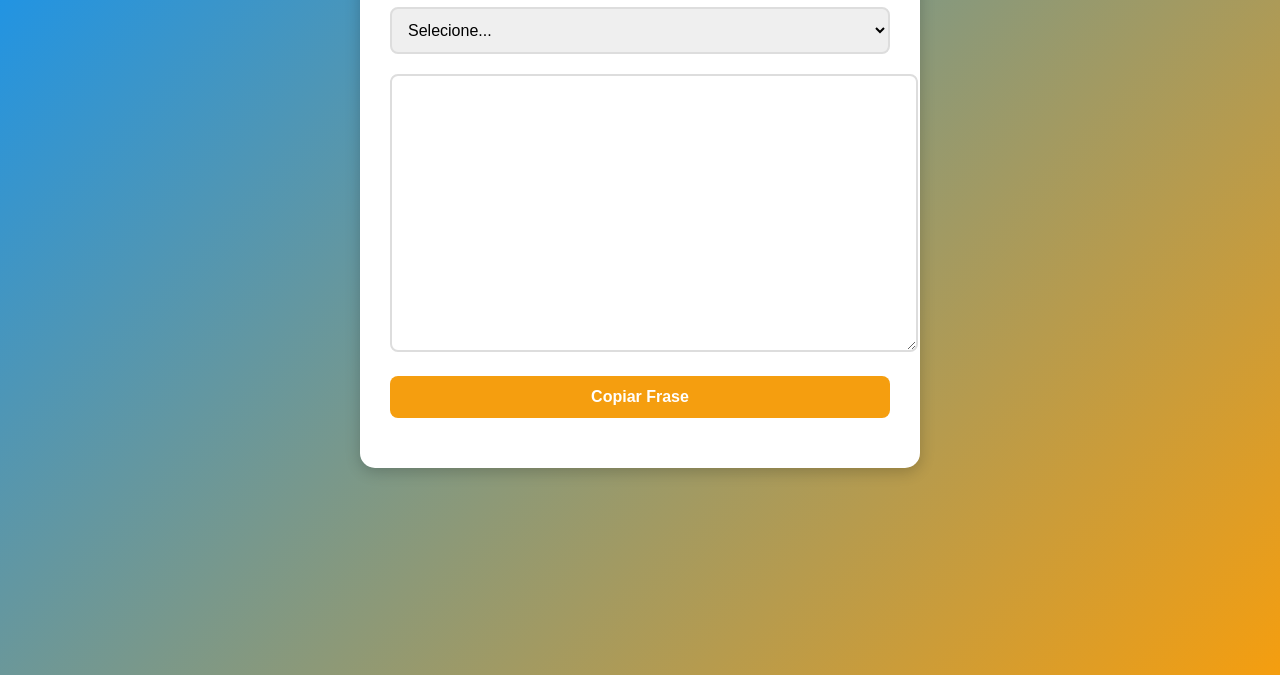
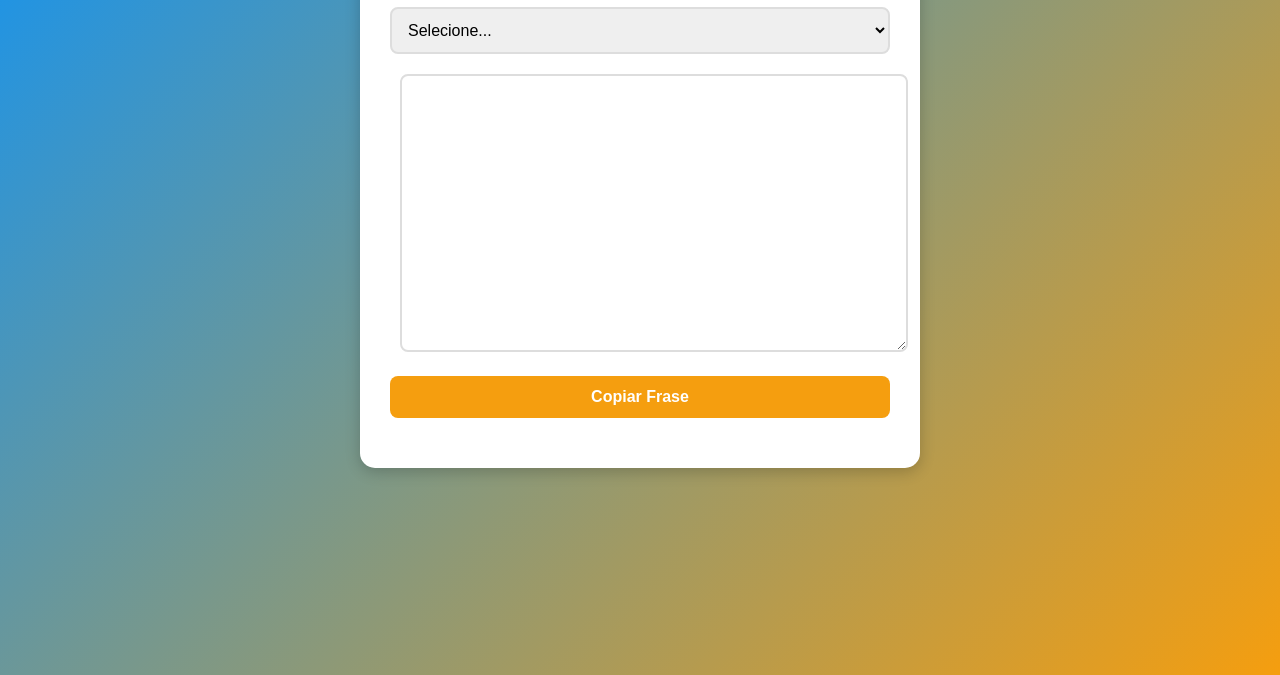
Before and after one commit to NunoAlmeidaWRT/Frases-Tipificadas-MKP-WP, a plain HTML site: page index.html in a window 1280 px wide. Shown: the part 175-850 px from the top of the page. Drawn offline with Linux system fonts and the light colour scheme.

Commit message:
index.html

```diff
--- a/index.html
+++ b/index.html
@@ -61,6 +61,9 @@
             resize: vertical;
             min-height: 150px;
             max-height: 500px;
+            margin-left: 10px; /* Adiciona margem à esquerda */
+            margin-right: 10px; /* Adiciona margem à direita */
+            width: calc(100% - 20px); /* Reduz a largura para acomodar as margens */
         }
 
         button {
```
